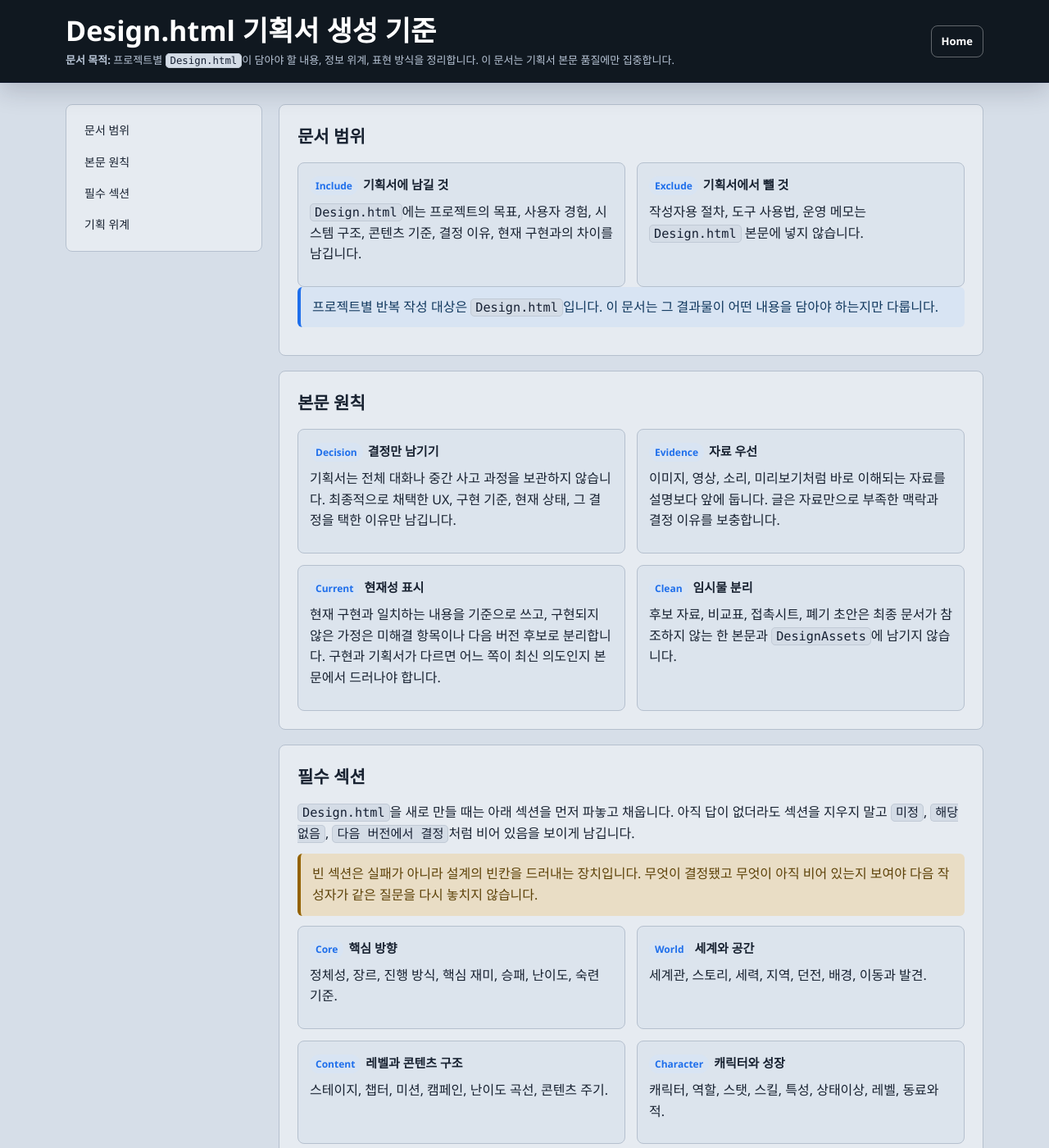
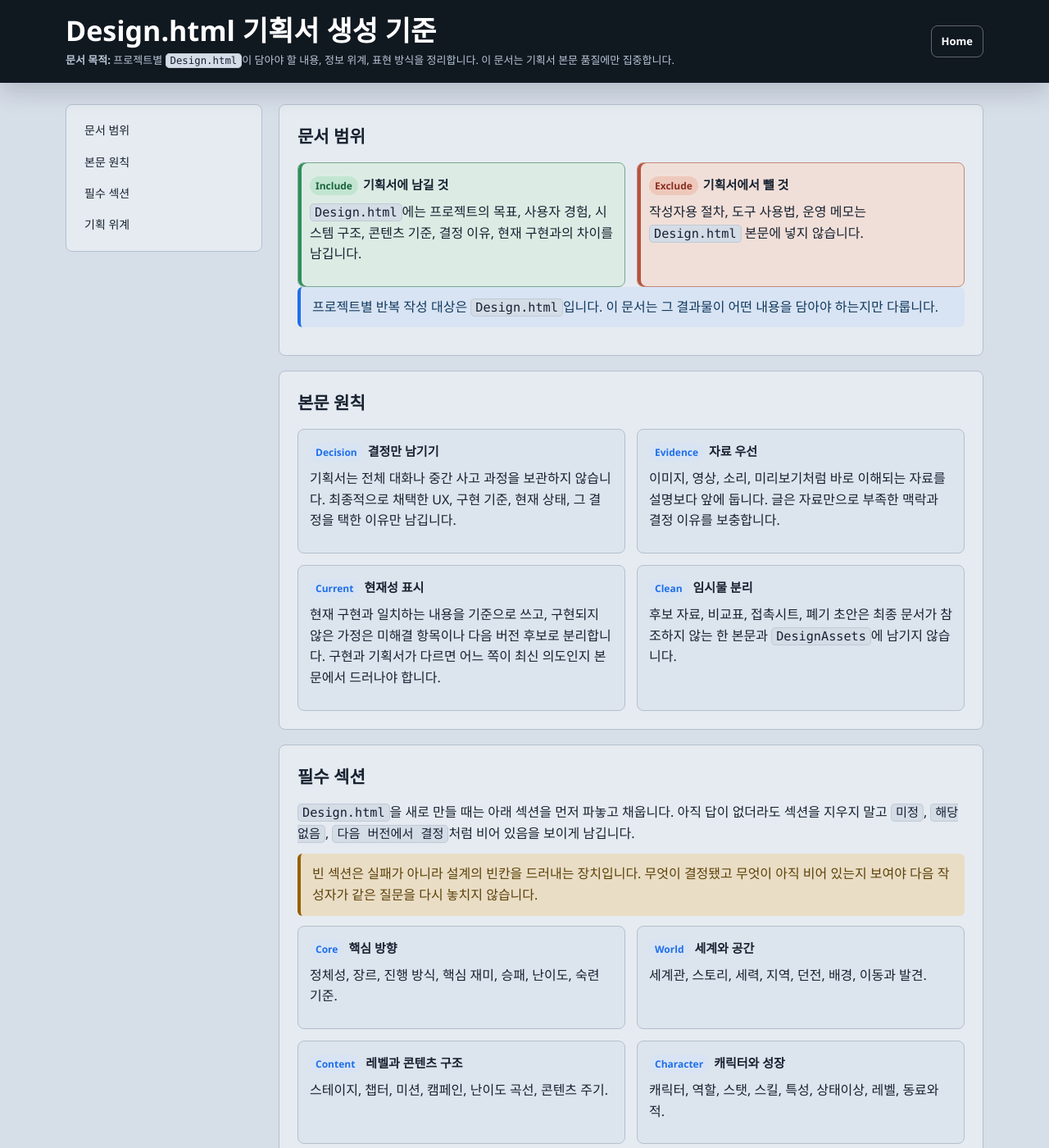
Before and after one commit to oojjrs/engineering-notes, a Jekyll site: the page codex/guideline-design-generation.review.html, which Jekyll copies as it is, in a window 1280 px wide and 1400 px high. Shown: the whole window at 82% size. Built offline with Jekyll 4.4.1, drawn with Linux system fonts in a browser that asks for light colours.

Commit message:
기획서 범위 카드 색상 구분 추가

```diff
--- a/codex/guideline-design-generation.review.html
+++ b/codex/guideline-design-generation.review.html
@@ -169,6 +169,27 @@
       margin: 0 0 8px;
       font-size: 15px;
     }
+    .sample.include {
+      border-color: #78a88d;
+      background: #dcece4;
+      box-shadow: inset 4px 0 0 #2f8f5b;
+    }
+
+    .sample.exclude {
+      border-color: #c28a79;
+      background: #f0dfd8;
+      box-shadow: inset 4px 0 0 #b5533f;
+    }
+
+    .sample.include .badge {
+      background: #c2e5d1;
+      color: #19643d;
+    }
+
+    .sample.exclude .badge {
+      background: #efc8bc;
+      color: #8a2f20;
+    }
 
     .badge {
       display: inline-block;
@@ -301,11 +322,11 @@
       <section id="scope">
         <h2>문서 범위</h2>
         <div class="split">
-          <div class="sample">
+          <div class="sample include">
             <h4><span class="badge">Include</span>기획서에 남길 것</h4>
             <p><code>Design.html</code>에는 프로젝트의 목표, 사용자 경험, 시스템 구조, 콘텐츠 기준, 결정 이유, 현재 구현과의 차이를 남깁니다.</p>
           </div>
-          <div class="sample">
+          <div class="sample exclude">
             <h4><span class="badge">Exclude</span>기획서에서 뺄 것</h4>
             <p>작성자용 절차, 도구 사용법, 운영 메모는 <code>Design.html</code> 본문에 넣지 않습니다.</p>
           </div>
```
